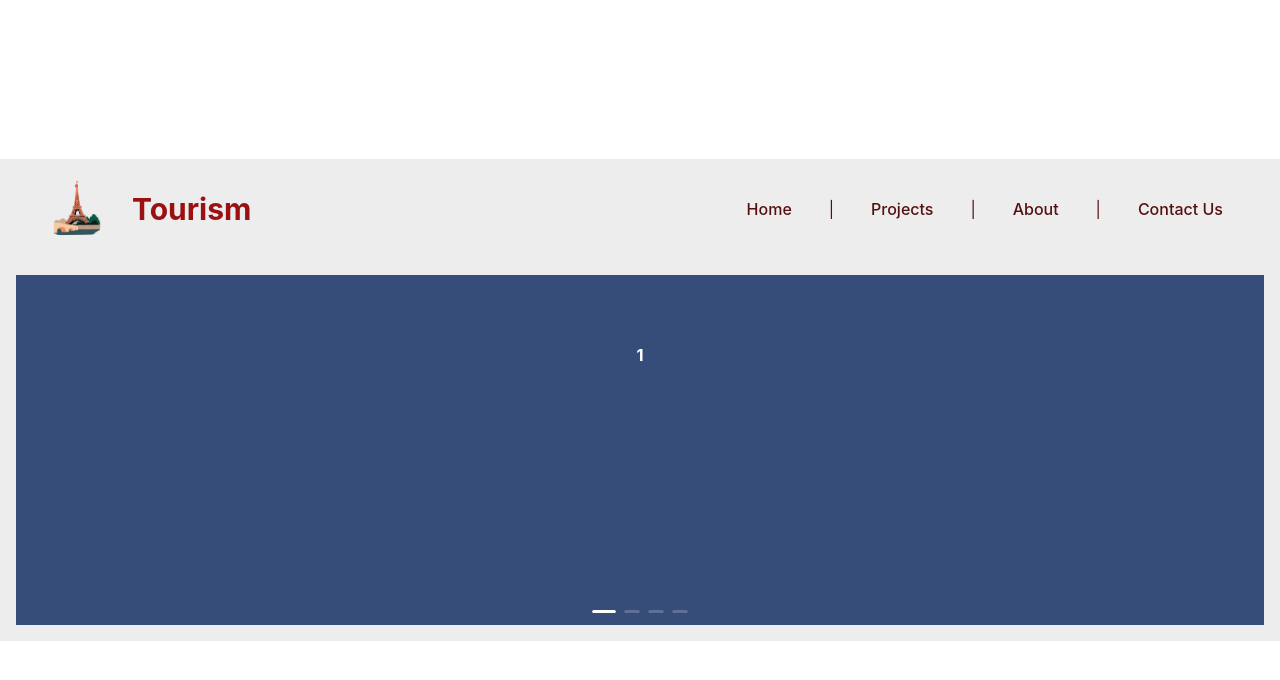
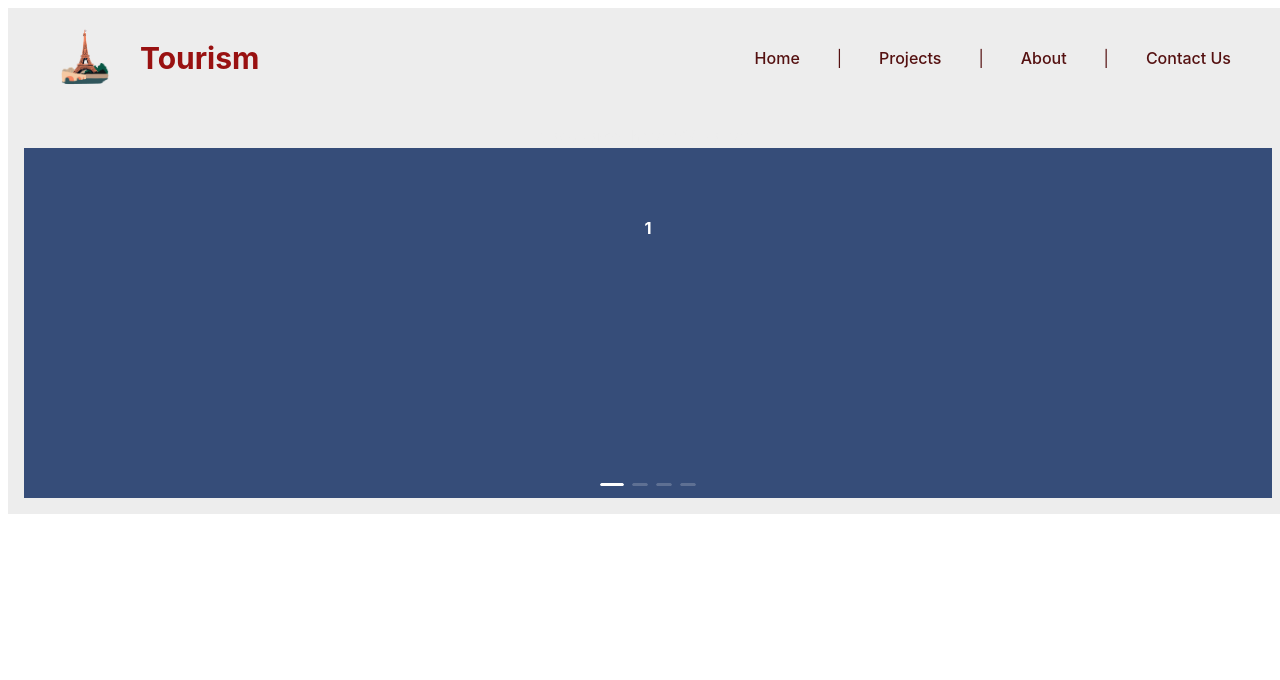
Before and after one commit to Ikonicity-Airban/a-world-tourism-order, a React (Vite) app: page / in a window 1280 px wide. Shown: the top 680 px of the page. Built offline with nearby package versions, Linux system fonts and the light colour scheme.

Commit message:
removing centering

```diff
--- a/index.html
+++ b/index.html
@@ -2,9 +2,8 @@
 <html lang="en">
   <head>
     <meta charset="UTF-8" />
-    <link rel="icon" type="image/svg+xml" href="/src/assets/vite.svg" />
     <meta name="viewport" content="width=device-width, initial-scale=1.0" />
-    <title>Vite</title>
+    <title>A World Tour</title>
   </head>
   <body>
     <div id="root"></div>
--- a/src/App.module.scss
+++ b/src/App.module.scss
@@ -2,12 +2,10 @@
   max-width: 1280px;
   // padding: 2rem;
   text-align: center;
-  flex-direction: column;
-  align-items: center;
-  justify-items: center;
   color: var(--white);
   margin-top: 0;
   margin-bottom: 0;
+  width: 100vw;
 }
 
 .logo {
--- a/src/_codux/boards/app/app.board.tsx
+++ b/src/_codux/boards/app/app.board.tsx
@@ -6,8 +6,8 @@ export default createBoard({
     Board: () => <App />,
     environmentProps: {
         canvasHeight: 700,
-        windowWidth: 1024,
+        windowWidth: 375,
         canvasWidth: 1076,
-        windowHeight: 768,
+        windowHeight: 667,
     },
 });
--- a/src/components/hero/hero.tsx
+++ b/src/components/hero/hero.tsx
@@ -13,6 +13,7 @@ export interface HeroProps {
 export const Hero = ({ className }: HeroProps) => {
     return (
         <section className={classNames(styles.root, className)}>
+            className={classNames(styles.root, className)}
             <My_Carousel />
         </section>
     );
--- a/src/components/my-carousel/my-carousel.tsx
+++ b/src/components/my-carousel/my-carousel.tsx
@@ -20,7 +20,7 @@ export const My_Carousel: React.FC = () => {
 
     return (
         <div className={TopSection_module.root}>
-            <Carousel>
+            <Carousel infinite>
                 <div>
                     <h3 style={contentStyle}>1</h3>
                 </div>
--- a/src/index.css
+++ b/src/index.css
@@ -25,15 +25,6 @@ a {
 }
 a:hover {
   color: #535bf2;
-}
-
-body {
-  margin: 0;
-  display: flex;
-  place-items: center;
-  justify-content: center;
-  min-width: 320px;
-  min-height: 100vh;
 }
 
 h1 {
```
Also changed, not shown: codux-external-components.json (+6 -1 lines).
